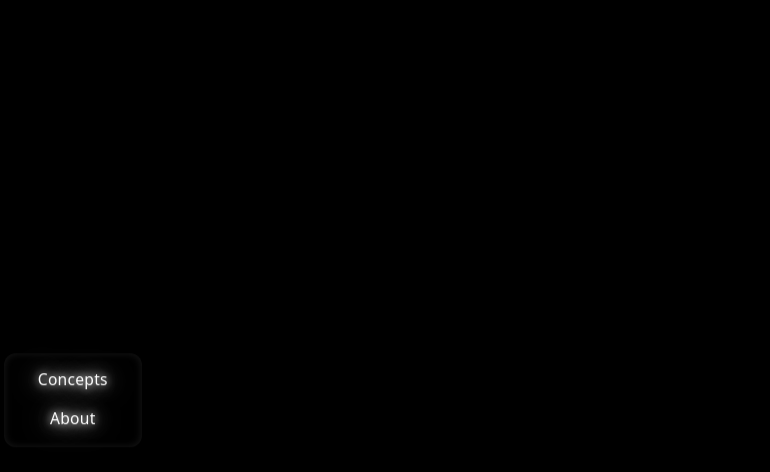
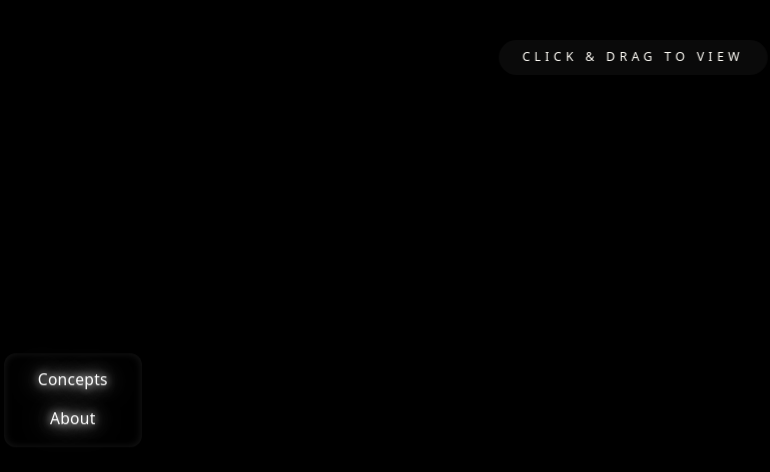
Before and after one commit to marAv8/Portfolio, a React (Vite) app: page / in a window 1280 px wide. Shown: the top 472 px of the page, without its empty margins (47-817 px from the left). Built offline with nearby package versions, Linux system fonts and the light colour scheme.

Commit message:
Move drag hint to landing canvas

```diff
--- a/src/components/LandingPage/CanvasScene.css
+++ b/src/components/LandingPage/CanvasScene.css
@@ -45,6 +45,24 @@
   z-index: 0;
 }
 
+.canvas-global-hint-chip {
+  position: absolute;
+  top: 40px;
+  left: 50%;
+  transform: translateX(-50%);
+  padding: 0.65rem 1.8rem;
+  border-radius: 999px;
+  background: rgba(12, 12, 12, 0.85);
+  color: #fefcf6;
+  font-size: 0.95rem;
+  letter-spacing: 0.35em;
+  text-transform: uppercase;
+  box-shadow: 0 16px 40px rgba(0, 0, 0, 0.45);
+  backdrop-filter: blur(12px);
+  pointer-events: none;
+  z-index: 10;
+}
+
 /* Mobile: stack nav on top, canvas below */
 @media (max-width: 768px) {
   .landing-layout {
--- a/src/components/LandingPage/CanvasScene.jsx
+++ b/src/components/LandingPage/CanvasScene.jsx
@@ -23,6 +23,7 @@ export default function CanvasScene({ modalOpen = false }) {
   const [isMobile, setIsMobile] = useState(false);
   const [fadeOut, setFadeOut] = useState(false);
   const [lite, setLite] = useState(false); // auto "lite" mode if perf drops
+  const [globalHintVisible, setGlobalHintVisible] = useState(true);
 
   useEffect(() => {
     const updateSize = () => setIsMobile(window.innerWidth <= 768);
@@ -62,6 +63,9 @@ export default function CanvasScene({ modalOpen = false }) {
             shadows={false}
             className="landing-canvas"
             style={{ background: 'black' }}
+            onPointerDown={() => {
+              if (globalHintVisible) setGlobalHintVisible(false);
+            }}
           >
             {/* Auto-detect slow devices: lower DPR and flip lite=true when FPS dips */}
             <PerformanceMonitor onDecline={() => setLite(true)} />
@@ -93,6 +97,11 @@ export default function CanvasScene({ modalOpen = false }) {
             </Suspense>
           </Canvas>
         </ModalContext.Provider>
+        {globalHintVisible && (
+          <div className="canvas-global-hint-chip">
+            Click &amp; drag to view
+          </div>
+        )}
       </div>
     </div>
   );
--- a/src/components/MainContent/ConceptScene.css
+++ b/src/components/MainContent/ConceptScene.css
@@ -33,9 +33,9 @@
 }
 
 .concept-hint {
-  min-width: 220px;
-  padding: 0.85rem 1.2rem;
-  border-radius: 999px;
+  min-width: 240px;
+  padding: 1.05rem 1.75rem;
+  border-radius: 20px;
   background: rgba(8, 8, 8, 0.8);
   box-shadow: 0 20px 45px rgba(0, 0, 0, 0.45);
   backdrop-filter: blur(10px);
--- a/src/components/MainContent/ConceptScene.jsx
+++ b/src/components/MainContent/ConceptScene.jsx
@@ -36,7 +36,7 @@ const AbyssOverlay       = React.lazy(() => import("../Overlays/AbyssOverlay"));
 const EarlyAliensOverlay = React.lazy(() => import("../Overlays/EarlyAliensOverlay"));
 const HatsOverlay        = React.lazy(() => import("../Overlays/HatsOverlay"));
 
-const DEFAULT_HINT_LINES = ["Click & drag to explore", "Click to open"];
+const DEFAULT_HINT_LINES = ["Click & drag to view", "Click to open"];
 const LABEL_CONFIG = {
   root: { offset: [14, 9, 0], align: "left" },
   penumbra: { offset: [-14, 9, 0], align: "right" },
@@ -294,8 +294,6 @@ useEffect(() => {
 
 
 const lumenLayout = layout?.clusters?.lumen;
-
-
 return (
 <section className="relative h-screen w-full overflow-hidden bg-black">
         <Canvas
```
